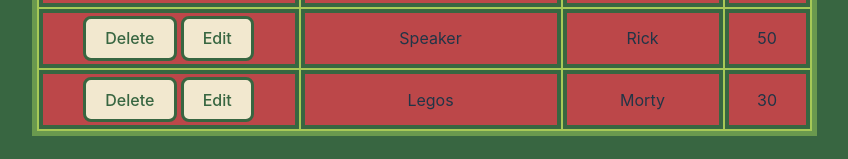
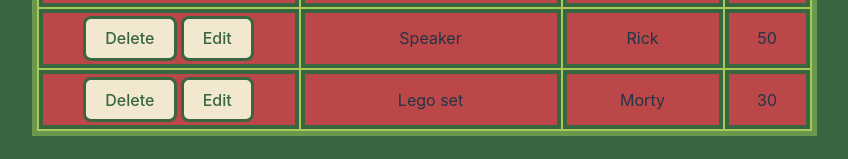
Before and after one commit to DannyGryffs/no-db-project, a React (Vite) app: page / in a window 1280 px wide. Shown: the part 332-491 px from the top of the page, without its empty margins (216-1064 px from the left). Built offline with nearby package versions, Linux system fonts and the light colour scheme.

Commit message:
added dynamism to row component generat ion

```diff
--- a/src/Table.jsx
+++ b/src/Table.jsx
@@ -1,16 +1,48 @@
+ import { useState } from 'react'
  import Header from'./Header.jsx'
  import Row from './Row.jsx'
  import AddButton from './AddButton.jsx'
 
+ let data = [
+    {
+        gift: 'Stuffed Animal',
+        forWho: 'Qwerty',
+        price: 20,
+        id: 1
+    },
+    {
+        gift: 'Speaker',
+        forWho: 'Rick',
+        price: 50,
+        id: 2
+    },
+    {
+        gift: 'Lego set',
+        forWho: 'Morty',
+        price: 30,
+        id: 3
+    }
+ ]
+
  export default function Table() {
+
+    const [tableData, setTableData] = useState(data)
+
     return (
         <>
             <table>
                 <Header/>
                 <tbody>
-                    <Row gift={'Stuffed Animal'} forWho={'Qwerty'} price={20}/>
-                    <Row gift={'Speaker'} forWho={'Rick'} price={50}/>
-                    <Row gift={'Legos'} forWho={'Morty'} price={30}/>
+                    { tableData.map((giftObj) => {
+                        return <Row
+                            key={giftObj.id}
+                            gift={giftObj.gift}
+                            forWho={giftObj.forWho}
+                            price={giftObj.price}
+                        />
+                    })
+
+                    }
                 </tbody>
             </table>
             <AddButton/>
```
